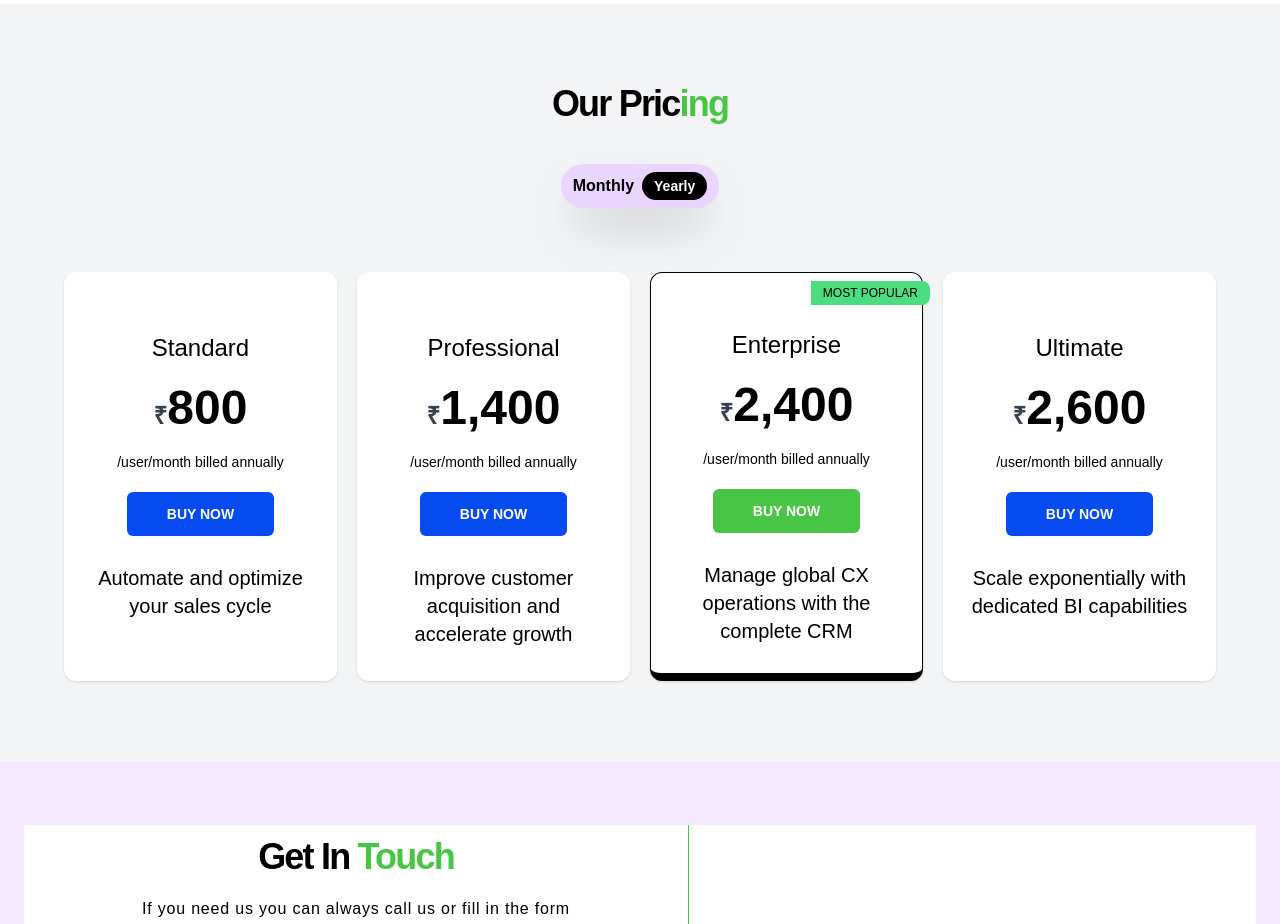
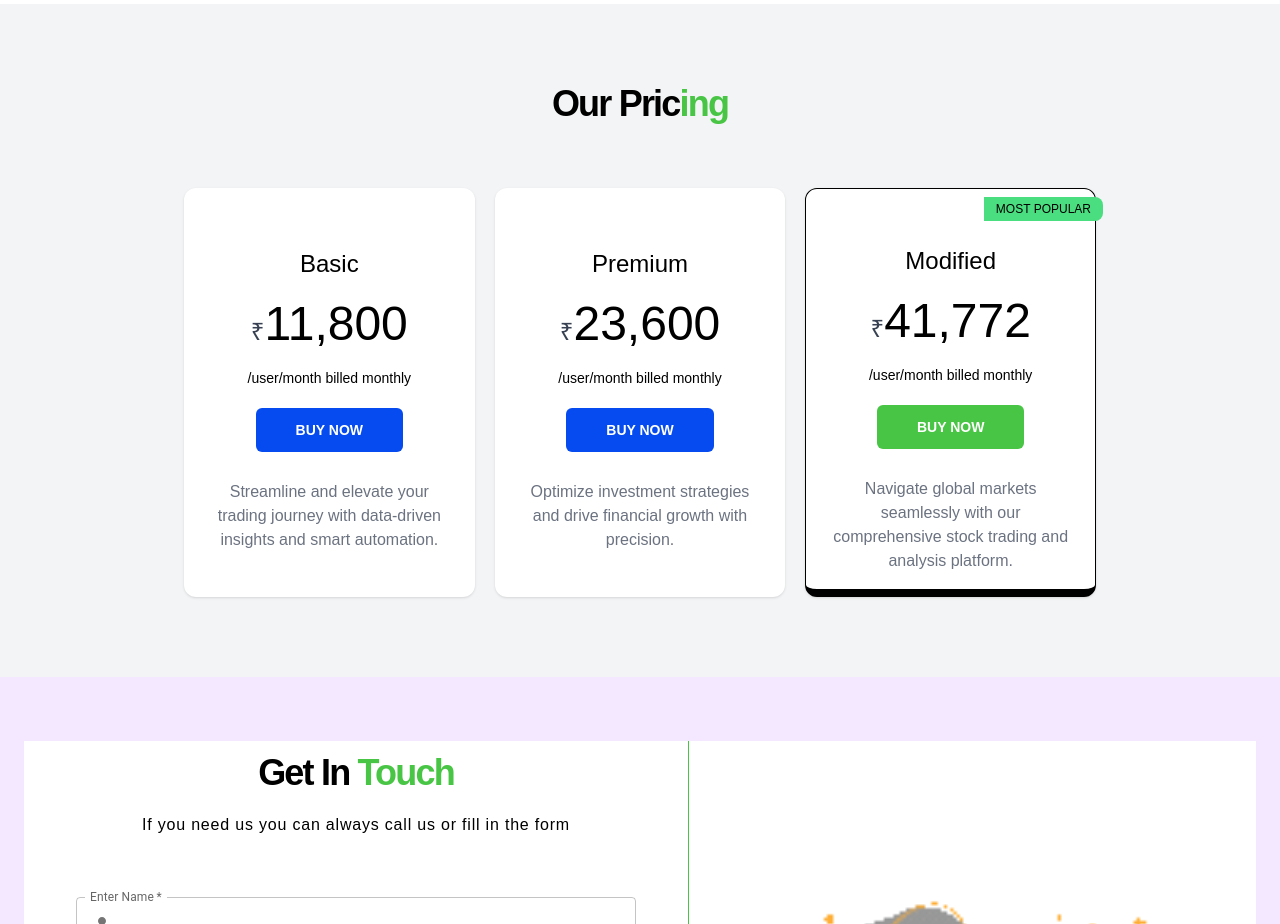
Before and after one commit to Coader-Sasmi/stoxxon, a Next.js app: page / in a window 1280 px wide. Shown: the part 1400-2324 px from the top of the page. Built offline with nearby package versions, Linux system fonts and the light colour scheme.

Commit message:
pricing section ui done

```diff
--- a/src/app/components/PricingSection.tsx
+++ b/src/app/components/PricingSection.tsx
@@ -1,53 +1,45 @@
 "use client";
-import { useState } from "react";
 const pricing_Arr = [
   {
     _id: "1",
-    heading: "Standard",
-    monthlyPrice: "1,300",
+    heading: "Basic",
+    monthlyPrice: "11,800",
     yearlyPrice: "800",
     monthlyPath: "/user/month billed monthly",
     yearlyPath: "/user/month billed annually",
     button: "BUY NOW",
-    description: "Automate and optimize your sales cycle",
+    description:
+      "Streamline and elevate your trading journey with data-driven insights and smart automation.",
   },
   {
     _id: "2",
-    heading: "Professional",
-    monthlyPrice: "2,100",
+    heading: "Premium",
+    monthlyPrice: "23,600",
     yearlyPrice: "1,400",
     monthlyPath: "/user/month billed monthly",
     yearlyPath: "/user/month billed annually",
     button: "BUY NOW",
-    description: "Improve customer acquisition and accelerate growth",
+    description:
+      "Optimize investment strategies and drive financial growth with precision.",
   },
   {
     _id: "3",
-    heading: "Enterprise",
-    monthlyPrice: "3,000",
+    heading: "Modified",
+    monthlyPrice: "41,772",
     yearlyPrice: "2,400",
     monthlyPath: "/user/month billed monthly",
     yearlyPath: "/user/month billed annually",
     button: "BUY NOW",
-    description: "Manage global CX operations with the complete CRM",
-  },
-  {
-    _id: "4",
-    heading: "Ultimate",
-    monthlyPrice: "3,200",
-    yearlyPrice: "2,600",
-    monthlyPath: "/user/month billed monthly",
-    yearlyPath: "/user/month billed annually",
-    button: "BUY NOW",
-    description: "Scale exponentially with dedicated BI capabilities",
+    description:
+      "Navigate global markets seamlessly with our comprehensive stock trading and analysis platform.",
   },
 ];
 
 const PricingSection = () => {
-  const [pricing, setPricing] = useState("year");
-  const handleChange = (type: string) => {
-    setPricing(type);
-  };
+  // const [pricing, setPricing] = useState("year");
+  // const handleChange = (type: string) => {
+  //   setPricing(type);
+  // };
   return (
     <section className="main-container  md:py-20 py-8 bg-gray-100" id="pricing">
       <div className="flex flex-col md:gap-10 gap-5 justify-center items-center w-full">
@@ -57,7 +49,7 @@ const PricingSection = () => {
         {/* <p className=" tracking-wider text-center">
           Honest pricing. Cancel anytime.
         </p> */}
-        <div className=" bg-purple-200 px-3 py-2 font-semibold shadow-2xl rounded-full ">
+        {/* <div className=" bg-purple-200 px-3 py-2 font-semibold shadow-2xl rounded-full ">
           <span className="flex gap-2 items-center cursor-pointer">
             <p
               onClick={() => handleChange("month")}
@@ -80,13 +72,13 @@ const PricingSection = () => {
               Yearly
             </p>
           </span>
-        </div>
+        </div> */}
       </div>
-      <div className="grid md:grid-cols-12 grid-cols-3 gap-5 w-full md:pt-16 pt-5 lg:px-10 ">
+      <div className="grid md:grid-cols-12 grid-cols-3 gap-5 w-full md:pt-16 pt-5 lg:px-40 ">
         {pricing_Arr.map((item, index) => (
           <div
             key={item._id}
-            className={`bg-white shadow flex flex-col md:gap-5 gap-2 justify-center items-center rounded-xl  relative md:py-14 py-8 px-6 col-span-3 ${
+            className={`bg-white shadow flex flex-col md:gap-5 gap-2 justify-center items-center rounded-xl  relative md:py-14 py-8 px-6 col-span-4 ${
               item._id === "3" ? "border-b-8  border border-black" : " "
             }`}
           >
@@ -103,12 +95,14 @@ const PricingSection = () => {
             )}
 
             <h5 className="lg:text-2xl text-xl font-medium">{item.heading}</h5>
-            <h3 className="lg:text-5xl text-3xl font-semibold">
+            <h3 className="lg:text-5xl text-3xl">
               <span className="md:text-2xl text-lg text-gray-700">₹</span>
-              {pricing === "year" ? item.yearlyPrice : item.monthlyPrice}
+              {item.monthlyPrice}
+              {/* {pricing === "year" ? item.yearlyPrice : item.monthlyPrice} */}
             </h3>
             <p className="text-sm">
-              {pricing === "year" ? item.yearlyPath : item.monthlyPath}
+              {item.monthlyPath}
+              {/* {pricing === "year" ? item.yearlyPath : item.monthlyPath} */}
             </p>
             <h6
               className={` text-white text-sm lg:px-10 px-8 py-2 lg:py-3 common-transition cursor-pointer rounded-md font-medium lg:font-semibold ${
@@ -119,7 +113,7 @@ const PricingSection = () => {
             >
               {item.button}
             </h6>
-            <p className="text-center h-16 font-medium md:text-xl text-sm pt-2 md:hidden lg:block block">
+            <p className="text-center h-16 pt-2 md:hidden lg:block block text-gray-500">
               {item.description}
             </p>
           </div>
--- a/src/app/layouts/ResponsiveNav.tsx
+++ b/src/app/layouts/ResponsiveNav.tsx
@@ -25,19 +25,19 @@ export default function ResponsiveNav() {
 
       <Collapse in={open} timeout="auto" unmountOnExit>
         <section className="flex flex-col gap-2  absolute bg-white w-full p-5 left-0 ">
-          <Link href="/#about">
+          <Link href="/">
             <h6 className="hover:text-secondary common-transition text-sm">
               About
             </h6>
           </Link>
-          <Link href="/#features">
+          <Link href="/">
             <h6 className="common-transition text-sm hover:text-secondary">
-              Features
+              Services
             </h6>
           </Link>
-          <Link href="/#solution">
+          <Link href="/">
             <h6 className="hover:text-secondary common-transition text-sm">
-              Solution
+              Payment Options
             </h6>
           </Link>
           {/* <Link href="/#counter">
@@ -50,25 +50,25 @@ export default function ResponsiveNav() {
               Pricing
             </h6>
           </Link> */}
-          <Link href="/#testimonial">
+          {/* <Link href="/#testimonial">
             <h6 className="hover:text-secondary common-transition text-sm">
               Testimonial
             </h6>
-          </Link>
-          <Link href="/#contact">
+          </Link> */}
+          {/* <Link href="/#contact">
             <h6 className="hover:text-secondary common-transition text-sm">
               Contact Us
             </h6>
-          </Link>
-          <Link href="/#contact" target=" ">
+          </Link> */}
+          {/* <Link href="/#contact" target=" ">
             <h6 className="hover:text-secondary common-transition text-sm">
               Mobile App
             </h6>
-          </Link>
+          </Link> */}
           <div className="flex flex-col gap-4 mb-4 ">
-            <Link href="/login">
+            <Link href="/">
               <button className="w-24 text-secondary font-semibold rounded-md common-transition text-start hover:text-center hover:bg-primary/10 hover:px-5 hover:py-1">
-                Login
+                Contact Us
               </button>
             </Link>
             {/* <Link href="/register">
```
